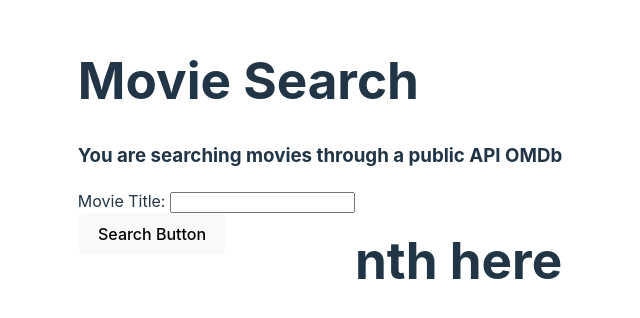
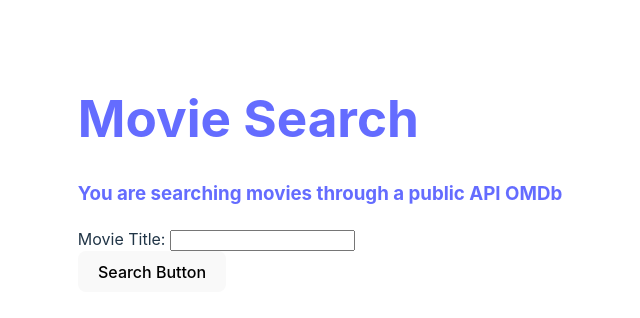
Before and after one commit to krynite/Proj-2-MovieListings, a React (Vite) app: page / in a window 1280 px wide. Shown: the part 226-544 px from the top of the page, without its empty margins (320-960 px from the left). Built offline with nearby package versions, Linux system fonts and the light colour scheme.

Commit message:
Added link to homepage in the name.

```diff
--- a/src/App.jsx
+++ b/src/App.jsx
@@ -2,7 +2,7 @@
 import "../src/App.css"
 import SearchMovie from "./components/SearchMovies";
 import DisplayMovieList from "./components/DisplayMovieList";
-import {Route, Routes} from  'react-router-dom'
+import {Route, Routes, Link} from  'react-router-dom'
 // import FavList from "./components/FavList"
 import DisplayMovieDetail from "./pages/DisplayMovieDetail";
 import { useState } from "react";
@@ -16,8 +16,10 @@
 
   return (
     <>
+    <Link to="/">
     <h1>Movie Search</h1>
     <h3>You are searching movies through a public API OMDb </h3>
+    </Link>
 
    <div className="mainDiv">
         <SearchMovie
@@ -28,7 +30,7 @@
           currentPage={currentPage}/>
         <section>
           <Routes>
-            <Route path="/" element={<h1>nth here</h1>} />
+            <Route path="/"/>
             <Route path="/SearchedMovies" element={<DisplayMovieList movies={movieResults} setCurrentPage={setCurrentPage} currentPage={currentPage}/>} />
             <Route path="/SearchedMovies/:movieID" element={<DisplayMovieDetail />} />
           </Routes>
```
